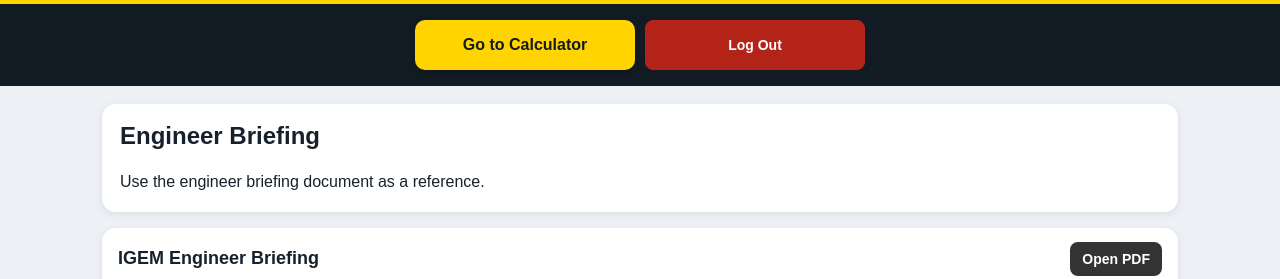
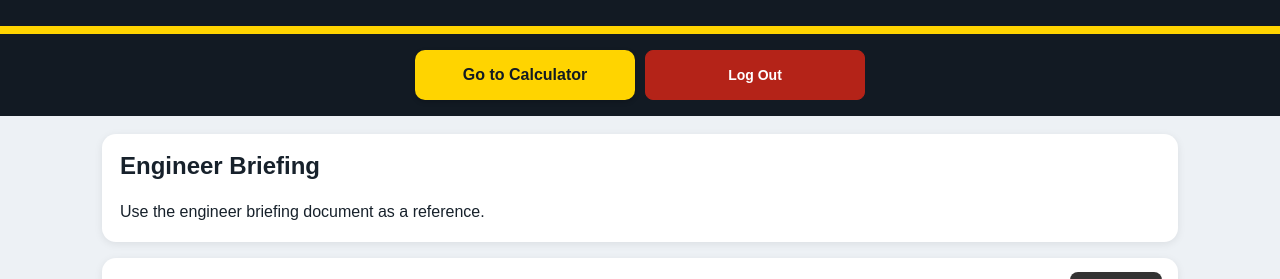
Before and after one commit to idiotplumms/igem-iv-calculator, a Flask app: page / in a window 1280 px wide. Shown: the top 279 px of the page. Run offline with Flask 3, Linux system fonts and the light colour scheme; the visitor is signed in with stand-in values (Sample User, id 1).

Commit message:
Update slides.html

```diff
--- a/templates/slides.html
+++ b/templates/slides.html
@@ -46,6 +46,8 @@
 
 
 <body>
+
+    <div class="slides-top-space"></div>
 
     <div class="navbar slides-top-nav">
 
```
